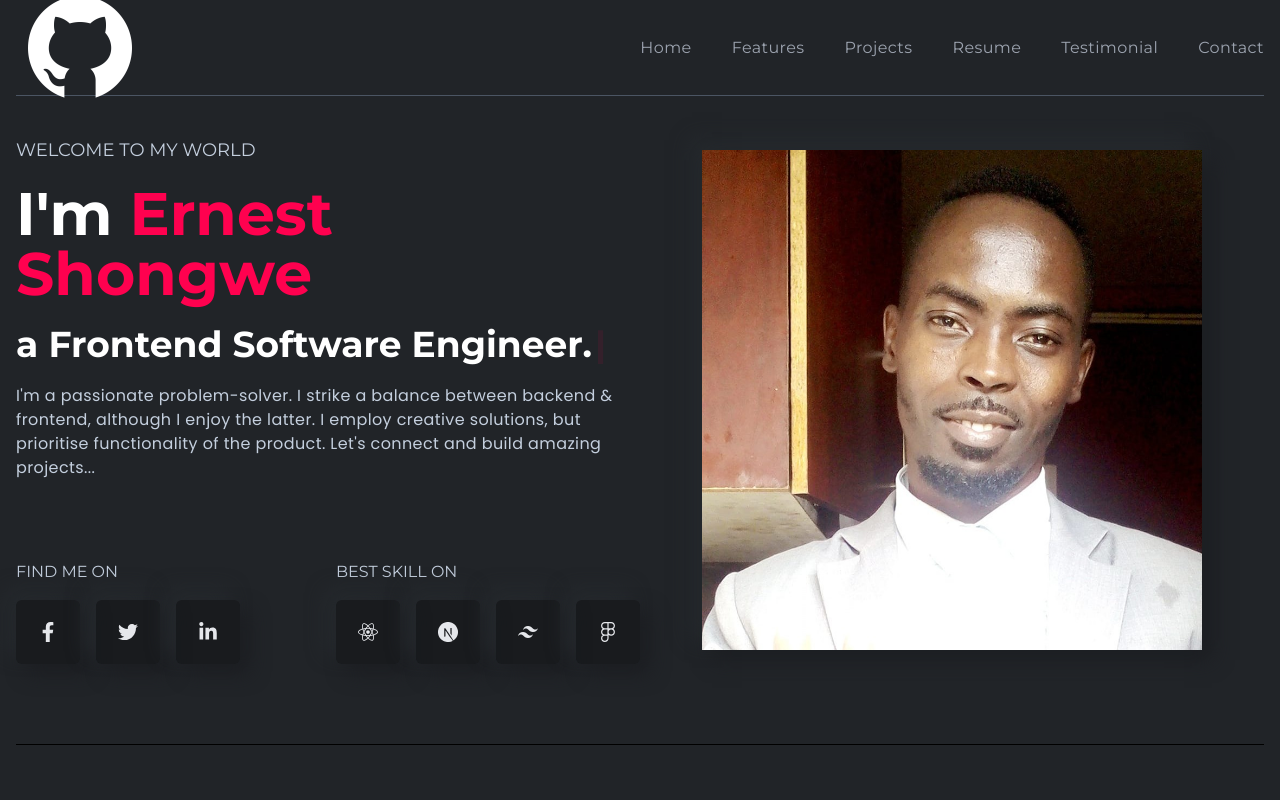
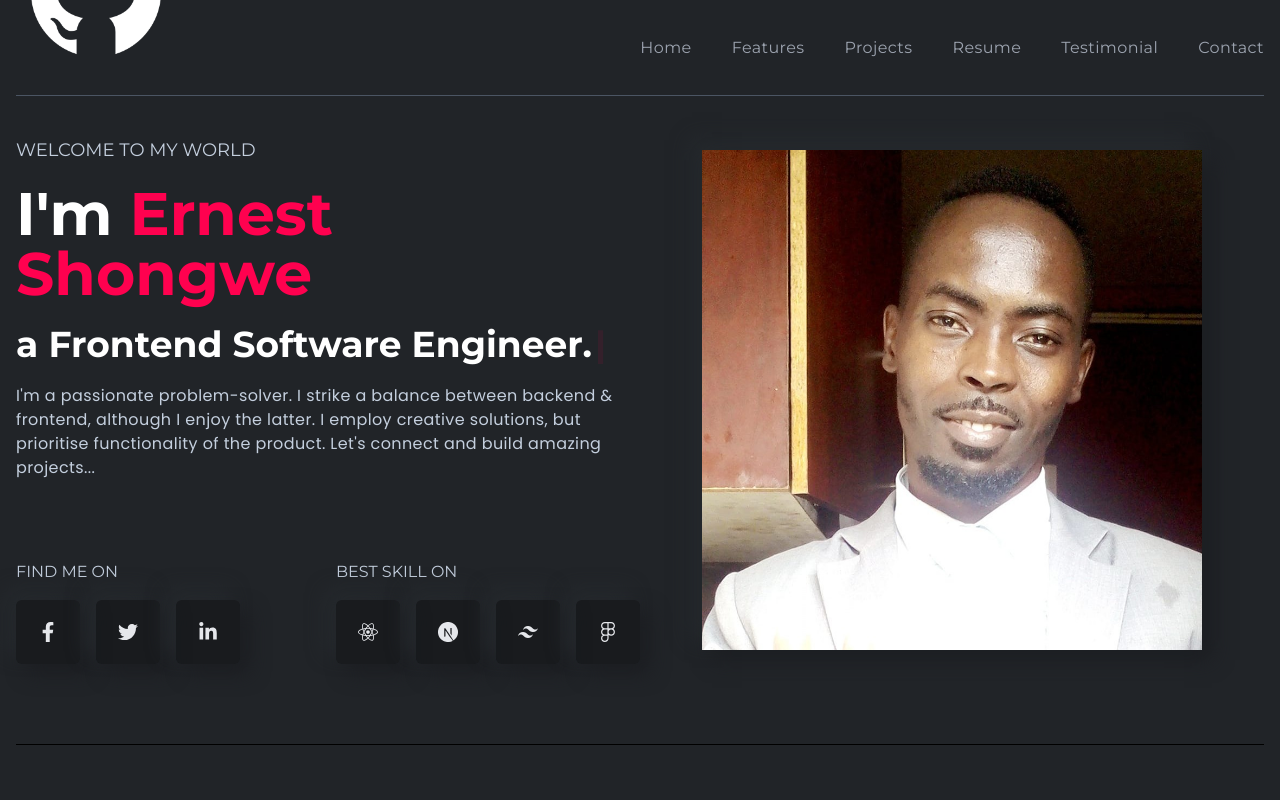
Before and after one commit to bshongwe/personal-portfolio-2024, a React (Create React App) app: page / in a window 1280 px wide. Shown: the top 800 px of the page. Built offline with nearby package versions, Linux system fonts and the light colour scheme.

Commit message:
Logo size adjustment suggestions: by Kamo

```diff
--- a/src/components/navbar/Navbar.js
+++ b/src/components/navbar/Navbar.js
@@ -11,7 +11,7 @@ const Navbar = () => {
   return (
     <div className="w-full h-24 sticky top-0 z-50 bg-bodyColor mx-auto flex justify-between items-center font-titleFont border-b-[1px] border-b-gray-600">
       <div>
-        <img className="w-32" src={logo} alt="logo" />
+        <img className="w-20 h-auto md:w-25 lg:w-33 xl:w-40 mb-28" src={logo} alt="logo" />
       </div>
       <div>
         <ul className="hidden mdl:inline-flex items-center gap-6 lg:gap-10">
```
